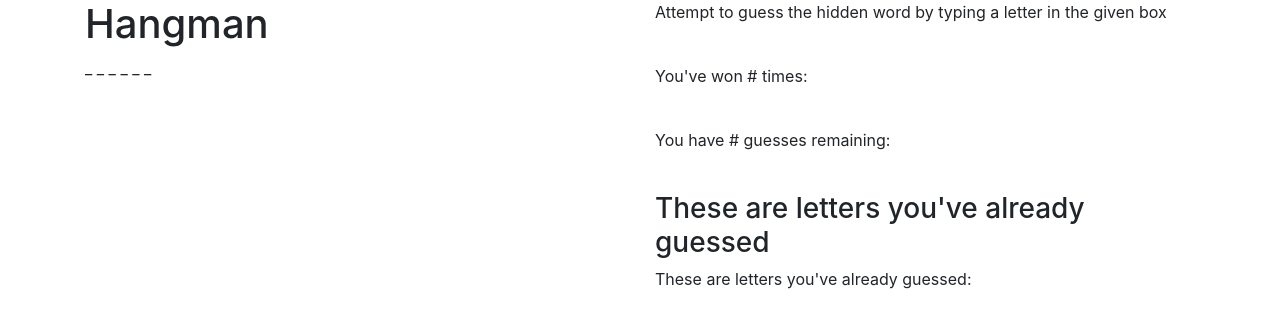
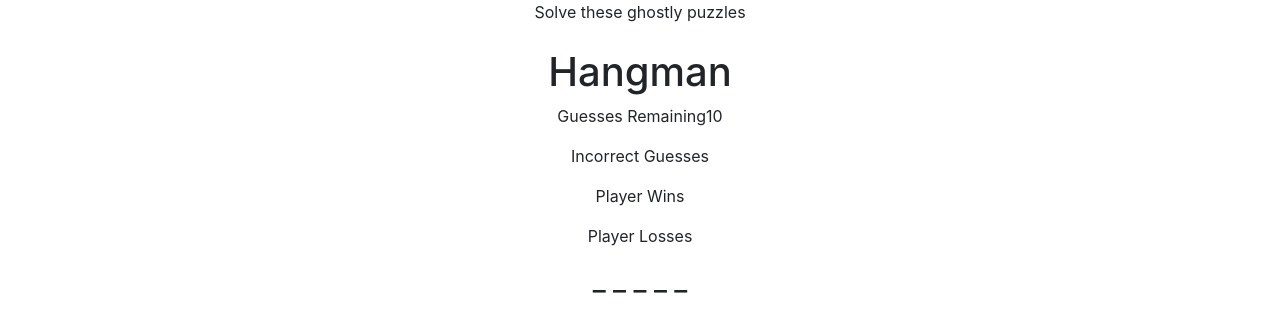
Before and after one commit to PReijerkerk/Word-Guess-Game, a plain HTML site: page index.html in a window 1280 px wide. Drawn offline with nearby package versions, Linux system fonts and the light colour scheme.

Commit message:
Decided to start from scratch on the js

```diff
--- a/assets/javascript/game.js
+++ b/assets/javascript/game.js
@@ -1,37 +1,31 @@
 //Variables
 //----------------
 
-var wins = 0;
-var guessesRemaining = 10;
-var lettersGuessed = [];
-var placeholderArray = [];
-var priorPlaceholderArray = [];
-var wordPlaceholder = [];
-var word= [];
-var wordString = "";
-var userInput = "";
+var chosenWord = "";
+var lettersInChosenWord = [];
+var numBlanks = 0;
+var wordHolder = [];
+var incorrectGuesses = [];
+var keyPress;
+var winCounter = 0;
+var lossCounter = 0;
+var guessRemaining = 10;
+var userInput;
 
-//Object for Pac-Man Hangman
-
-var PacManNames = {
-    word1: ["B","L","I","N","K","Y"],
-    word2: ["P","I","N","K","Y"],
-    word3: ["I","N","K","Y"],
-    word4: ["C","L","Y","D","E"],
-    word5: ["P","A","C","M","A","N"]
-};
-
-//Array of Pac-Man Names created from object created above
-var wordArray = [PacManNames.word1, PacManNames.word2, PacManNames.word3, PacManNames.word4, PacManNames.word5];
-
-//Placeholder function to trigger start of game
-createWord(wordArray);
+//Array of Pac-Man Names
+var wordArray = [
+    "BLINKY",
+    "PINKY",
+    "INKY",
+    "CLYDE",
+    "PACMAN"
+];
 
 //Function to collect userKeyInput
 //----------------------------------
 document.onkeyup = function(event) {
     console.log("This key was entered", event.key);
-    var keyPress;
+   // var keyPress;
 
     if (typeof (event.key) !="undefined") {
         keyPress = event.keyCode;
@@ -39,76 +33,77 @@ document.onkeyup = function(event) {
         //convert user input key into an upper case string.
         userInput = String.fromCharCode(keyPress).toUpperCase();
         console.log(userInput + " This should match what key you enter");
-
-        //Track Letters guessed
-        trackLetterGuesses(userInput);
-
-        //Based on user input reveals the word
     }
     else if (e) {
         keyPress = e.which;
     } return false;
-
 };
 
-//Functions
+//Created a function to call at the start of the game
+function startGame() {
+    //Create the array for incorrectGuesses to hold any incorrect guesses
+    incorrectGuesses = [];
+    console.log("This is made to hold any wrong guesses at the start of the game", incorrectGuesses);
+    //sets the number of guesses remaining at game start to 10
+    guessRemaining = 10;
+    //creates an empty array to hold both the _ and the correct letters
+    wordHolder = [];
 
-//creates an Array with a randomly selected word from the Pac-Man wordArray
-function createWord(wordArray) {
-    word =wordArray[Math.floor(Math.random()* wordArray.length)];
-    console.log(word);
+    chosenWord = wordArray[Math.floor(Math.random()* wordArray.length)];
+    lettersInChosenWord = chosenWord.split("");
+    numBlanks = lettersInChosenWord.length;
+    console.log(chosenWord); //This will print the word to the console
+    console.log(numBlanks); //This should print the # of spaces to the console
 
-//creates a placeholder array for the chosen word
-createWordPlaceholder(word);
-return word;
+    for (var i = 0; i < numBlanks; i++){
+        wordHolder.push("_");
+        }
+    console.log(wordHolder);
+    document.getElementById("blank-word").innerHTML =  wordHolder.join(" ");
+    document.getElementById("guessRemaining").innerHTML = guessRemaining;
 };
+startGame();
 
-//defines the function for createWordPlaceholder
-function createWordPlaceholder(word) {
-    var wordPlaceholder = [];
+function checkLetter(){
+var lettersInWord = false;
 
-    //Fill wordPlaceholder Array with underscores
-    for (i = 0; i < word.length; i++) {
-        wordPlaceholder.push("_");
+for (i = 0; i < numBlanks; i++) {
+    if (chosenWord[i] == userInput){
+        lettersInWord = true;
     }
+}
 
-    //convert array into a string for displaying on html
-    wordString = wordPlaceholder.join(" ");
-
-    //Displays word on page
-    document.getElementById("wordPlaceholder").textContent = wordString;
-    return wordPlaceholder;
-};
-
-//Track user letter guesses
-function trackLetterGuesses(userInput) {
-    //Checks if the letter is already guessed
-    //Tracks letters only once
-    for (i = 0; i <lettersGuessed.length; i++) {
-        if (userInput == lettersGuessed[i]) {
-            return;
+if (lettersInWord){
+    for (i = 0; i < numBlanks; i++){
+        if(chosenWord[i] === userInput){
+            wordHolder[i] = userInput;
+            console.log("This step works");
         }
     }
+} else{
+    guessRemaining--;
+    incorrectGuesses.push(userInput);
+    console.log("This step doesn't work");
+}
+};
+//created a function to determine if a game is won or lost
+function completeRound(){
+    document.getElementById("blank-word").innerHTML = wordHolder.join(" ");
+    document.getElementById("guessRemaining").innerHTML = guessRemaining;
+    document.getElementById("incorrectGuesses").innerHTML = incorrectGuesses.join(" ");
 
-    //Push letters guessed into lettersGuessed
-    lettersGuessed.push(userInput);
-    console.log("letters guessed" + lettersGuessed[0]);
-
-    //convert the letters guessed into a string for displaying into the html
-    var lettersGuessedString = lettersGuessed.join(", ");
-    document.getElementById("guesses").innerHTML = lettersGuessedString;
-
-    //Reduces the number of guesses left
-    guessesRemaining--;
-
-    //display guesses left in html
-    document.getElementById("guessesRemaining").innerHTML = guessesRemaining;
-    console.log("Guesses left" + guessesRemaining);
-
-    //Restart the game if guesses gets to 0
-    if (guessesRemaining == 0) {
-        restartGame();
+    console.log(lettersInChosenWord);
+    console.log(wordHolder);
+    if (lettersInChosenWord.join(" ") === wordHolder.join(" ")){
+        winCounter++;
+        alert("You've Won")
+        document.getElementById("winCounter").innerHTML = winCounter;
+        startGame();
     }
-
-    return lettersGuessedString;
+    else if (guessRemaining === 0){
+        document.getElementById("lossCounter").innerHTML = lossCounter++;
+        document.getElementById("incorrectGuesses").innerHTML = "";
+        alert("You've run out of guesses");
+        startGame();
+    }
 };
--- a/index.html
+++ b/index.html
@@ -10,21 +10,21 @@
 </head>
 
 <body>
+    <div class="panel panel-default" style="text-align: center">
+        <div class="panel-body">Solve these ghostly puzzles</div>
+    </div>
+
+    <br>
+
     <div class="container">
         <div class="row">
-            <div class="col-md-6">
+            <div class=col-md-12 style="text-align: center">
                 <h1>Hangman</h1>
-                <p id="wordPlaceholder">Text</p>
-            </div>
-            <div class="col-md-6">
-                <p class="instructions">Attempt to guess the hidden word by typing a letter in the given box</p>
-                <br>
-                <p class="wins">You've won # times:</p>
-                <br>
-                <p class="guessesRemaining">You have # guesses remaining:</p>
-                <br>
-                <h3>These are letters you've already guessed</h3>
-                <p id="guesses">These are letters you've already guessed:</p>
+                <p>Guesses Remaining<span id="guessRemaining"></span></p>
+                <p>Incorrect Guesses<span id="incorrectGuesses"></span></p>
+                <p>Player Wins<span id="winCounter"></span></p>
+                <p>Player Losses<span id="lossCounter"></span></p>
+                <h3 id="blank-word"></h3>
             </div>
         </div>
     </div>
```
